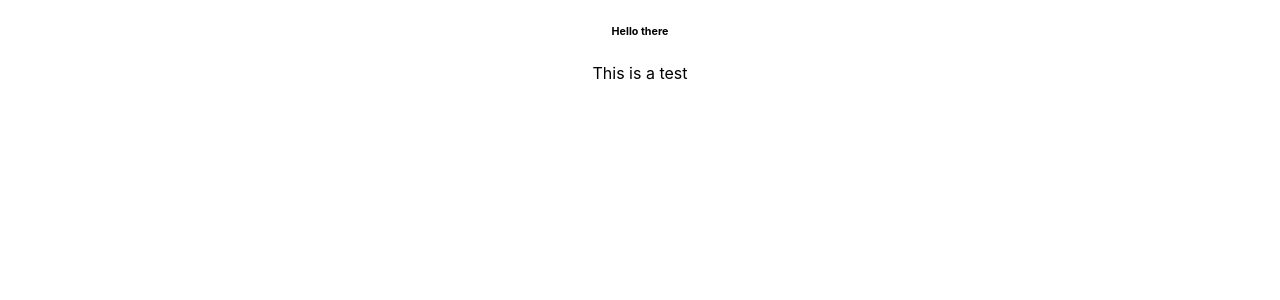
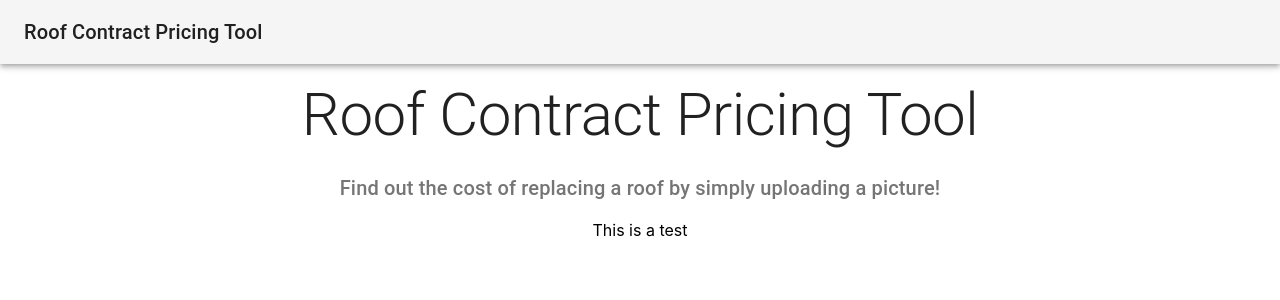
Before and after one commit to dgarnitz-zz/roof-repair-client, a React (Create React App) app: page / in a window 1280 px wide. Shown: the top 300 px of the page. Built offline with nearby package versions, Linux system fonts and the light colour scheme.

Commit message:
successfully added a header component to the application

```diff
--- a/src/components/Header.js
+++ b/src/components/Header.js
@@ -1,4 +1,7 @@
 import React, { Component } from 'react';
+import AppBar from '@material-ui/core/AppBar';
+import Toolbar from '@material-ui/core/Toolbar';
+import Typography from '@material-ui/core/Typography';
 
 class Header extends Component {
     render(){
@@ -11,7 +14,22 @@ class Header extends Component {
 
         return (
             <div>
-                <h6>Hello there</h6>
+                <AppBar position="static" color="default" >
+                    <Toolbar>
+                        <Typography variant="h6" color="inherit" >
+                            Roof Contract Pricing Tool
+                        </Typography>
+                    </Toolbar>
+                </AppBar>
+
+                <div style={layout}>
+                <Typography component="h1" variant="h2" align="center" color="textPrimary" gutterBottom>
+                    Roof Contract Pricing Tool
+                </Typography>
+                <Typography variant="h6" align="center" color="textSecondary" component="p">
+                    Find out the cost of replacing a roof by simply uploading a picture!
+                </Typography>
+                </div>
             </div>
         );
     }
```
